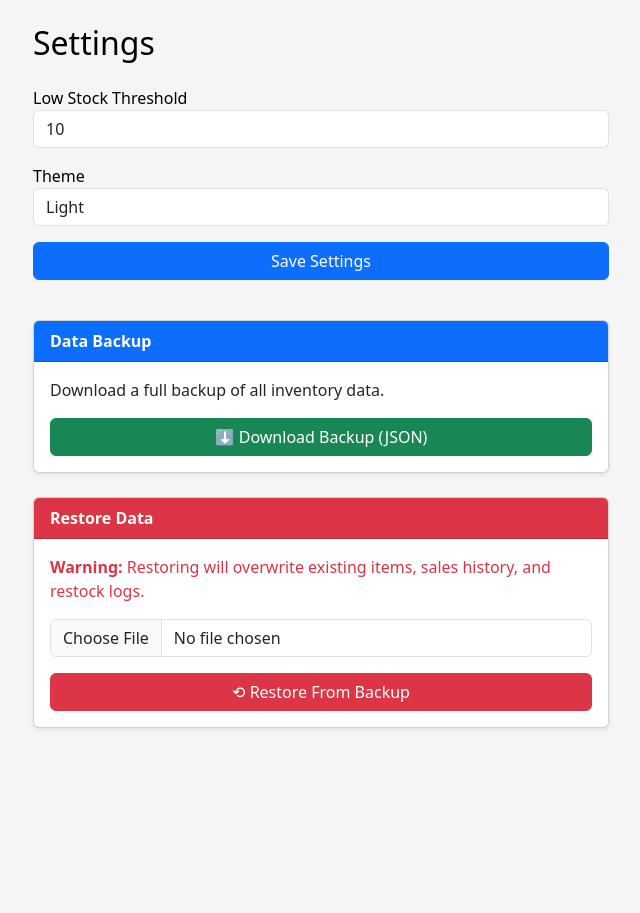
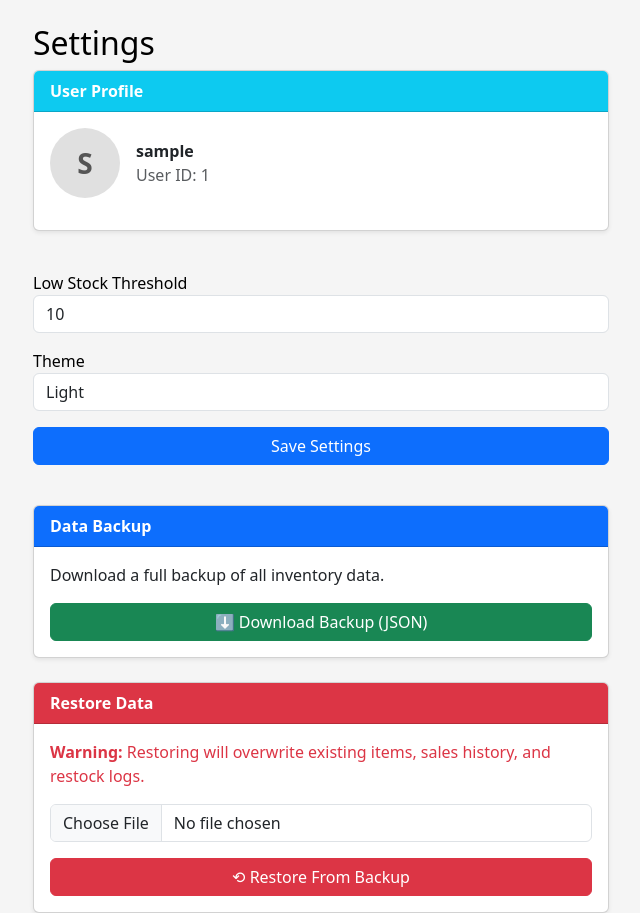
Before and after one commit to drishya3/The-Inventory-App, a Django app: page /settings/ in a window 1280 px wide. Shown: the part 56-969 px from the top of the page, without its empty margins (319-959 px from the left). Before the commit the page ends 786 px from the top, so only its background shows below. Run offline with Django 5.2, Linux system fonts and the light colour scheme; the visitor is signed in with stand-in values (Sample User, id 1); data comes from the database, SQL or seed files in the repository.

Commit message:
Final commit

```diff
--- a/core/templates/settings.html
+++ b/core/templates/settings.html
@@ -4,6 +4,35 @@
 <div class="container mt-4" style="max-width: 600px;">
     <h2>Settings</h2>
 
+        <div class="card shadow-sm mb-4">
+        <div class="card-header bg-info text-white">
+            <strong>User Profile</strong>
+        </div>
+        <div class="card-body">
+
+            <div class="d-flex align-items-center mb-3">
+                <div style="
+                    width: 70px;
+                    height: 70px;
+                    background: #e0e0e0;
+                    border-radius: 50%;
+                    display: flex;
+                    align-items: center;
+                    justify-content: center;
+                    font-size: 28px;
+                    font-weight: bold;
+                    color: #555;">
+                    {{ request.user.username|first|upper }}
+                </div>
+
+                <div class="ms-3">
+                    <p class="m-0"><strong>{{ request.user.username }}</strong></p>
+                    <p class="text-muted m-0">User ID: {{ request.user.id }}</p>
+                </div>
+            </div>
+
+        </div>
+    </div>
     <form method="POST" class="mb-4">
         {% csrf_token %}
 
```
Also changed, not shown: readme.md.
